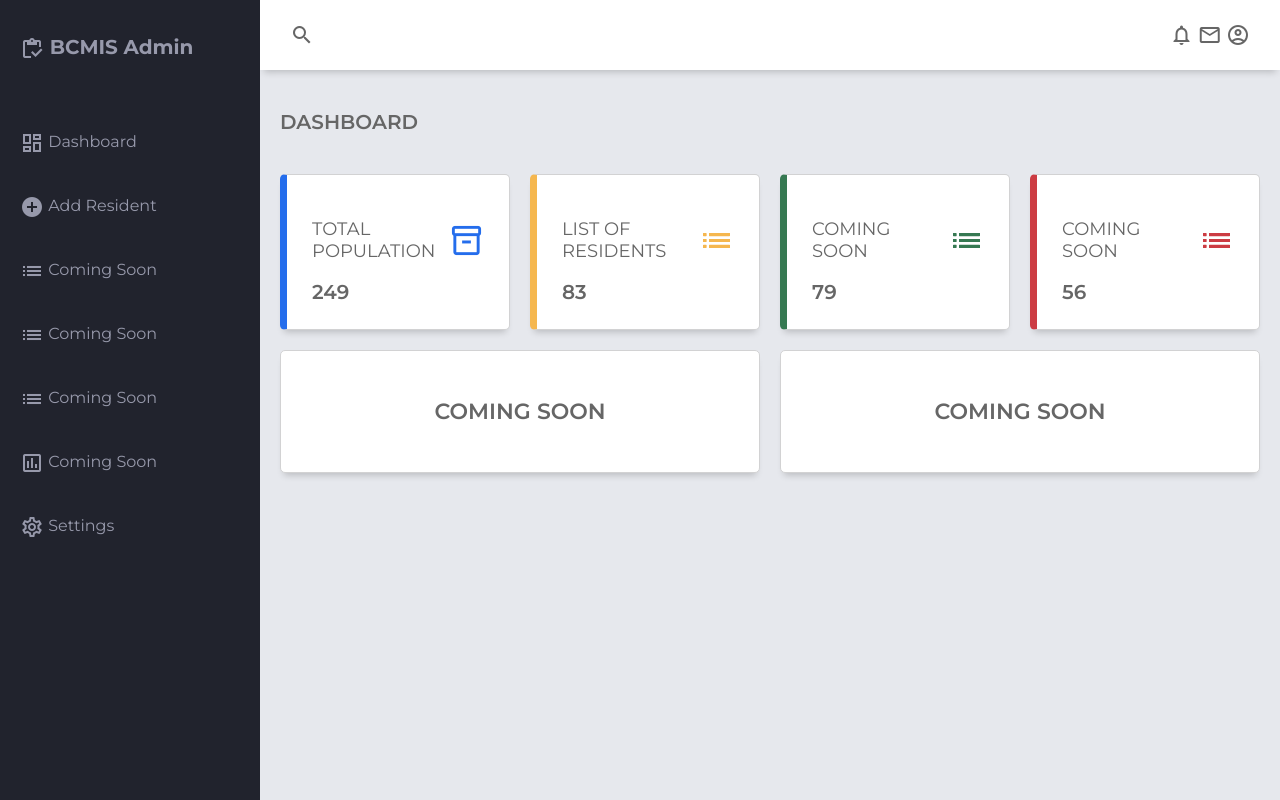
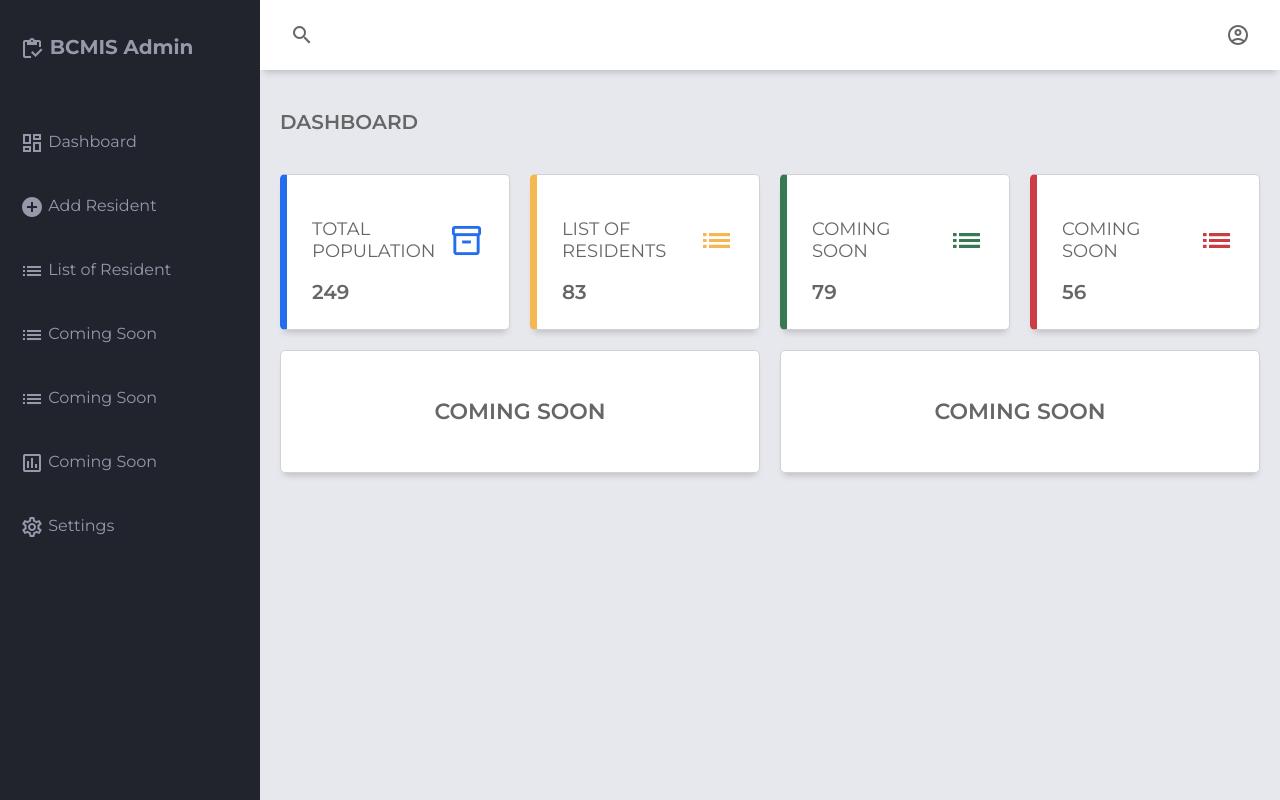
Before and after one commit to chrstncleofas/BCMIS, a Django app: page /dashboard in a window 1280 px wide. Run offline with Django 4.2, Linux system fonts and the light colour scheme; a user stored in the database is signed in.

Commit message:
Added UI

```diff
--- a/templates/authentication/add.html
+++ b/templates/authentication/add.html
@@ -21,8 +21,6 @@
                 <span class="material-icons-outlined">search</span>
             </div>
             <div class="header-right">
-                <span class="material-icons-outlined">notifications</span>
-                <span class="material-icons-outlined">email</span>
                 <span class="material-icons-outlined">account_circle</span>
             </div>
         </header>
--- a/templates/authentication/dashboard.html
+++ b/templates/authentication/dashboard.html
@@ -39,8 +39,6 @@
                 <span class="material-icons-outlined">search</span>
             </div>
             <div class="header-right">
-                <span class="material-icons-outlined">notifications</span>
-                <span class="material-icons-outlined">email</span>
                 <span class="material-icons-outlined">account_circle</span>
             </div>
         </header>
@@ -66,7 +64,7 @@
                 </li>
                 <li class="sidebar-list-item">
                     <a href="#">
-                        <span class="material-icons-outlined">list</span> Coming Soon
+                        <span class="material-icons-outlined">list</span> List of Resident
                     </a>
                 </li>
                 <li class="sidebar-list-item">
```
Also changed, not shown: db.sqlite3.
